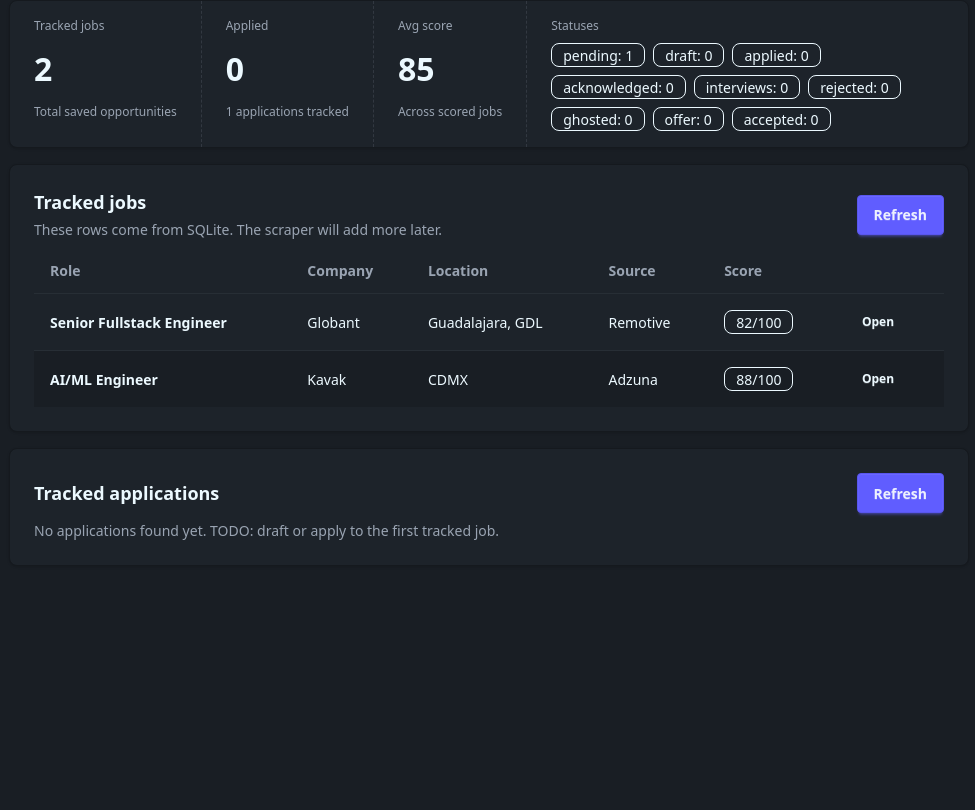
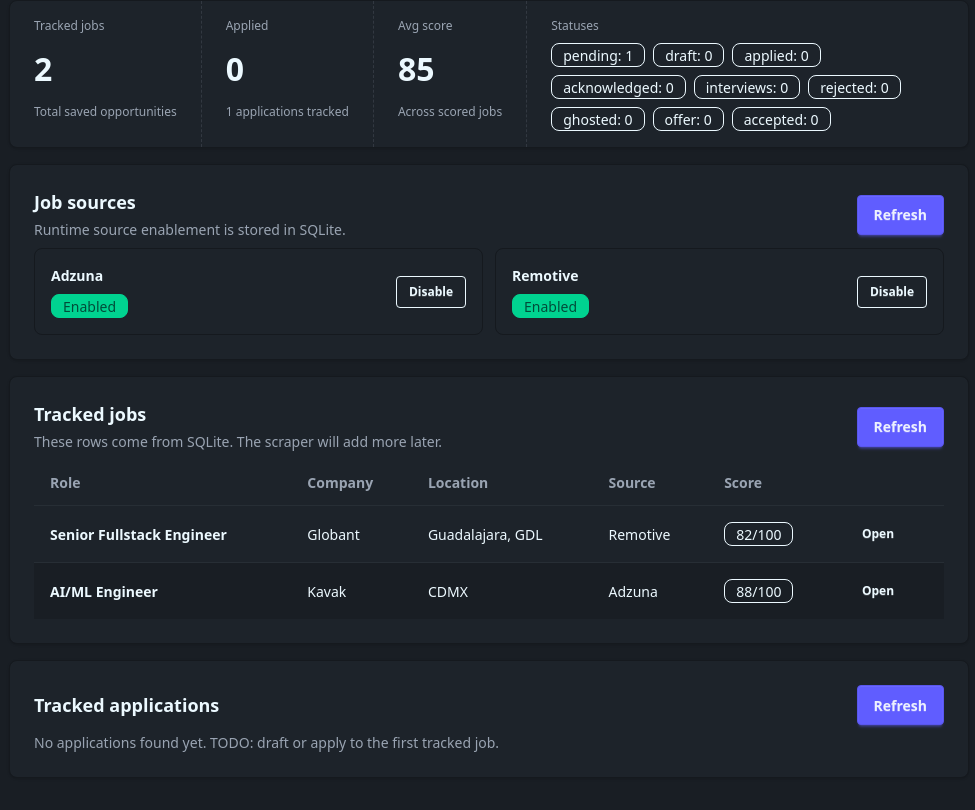
Before and after one commit to the-evillevi/hunter-agent, a FastAPI app: page / in a window 1280 px wide. Shown: the part 120-930 px from the top of the page, without its empty margins (151-1126 px from the left). Before the commit the page ends 660 px from the top, so only its background shows below. Run offline with FastAPI, Linux system fonts and the light colour scheme; style sheets or scripts are compiled from the project's sources.

Commit message:
feat(gpt5.5): add source enablement persistence
Stores source enablement in SQLite as the runtime source of truth, seeds enabled Adzuna and Remotive sources, adds a minimal source lookup/toggle service, and exposes an HTMX source toggle panel on the home dashboard. Updates schema replay and source route tests for the new enabled flag.

```diff
--- a/app/main.py
+++ b/app/main.py
@@ -1,7 +1,7 @@
 from fastapi import FastAPI
 from fastapi.staticfiles import StaticFiles
 
-from app.routes import applications, health, jobs
+from app.routes import applications, health, jobs, sources
 
 app = FastAPI(title="hunter-agent")
 
@@ -12,3 +12,4 @@ app.mount("/static", StaticFiles(directory="app/static"), name="static")
 app.include_router(health.router)
 app.include_router(applications.router)
 app.include_router(jobs.router)
+app.include_router(sources.router)
--- a/app/models/source.py
+++ b/app/models/source.py
@@ -8,3 +8,4 @@ class Source(SQLModel, table=True):
 
     id: int | None = Field(default=None, primary_key=True)
     name: str = Field(unique=True)
+    enabled: bool = True
--- a/app/routes/jobs.py
+++ b/app/routes/jobs.py
@@ -12,6 +12,7 @@ from sqlmodel import Session
 from app.db.database import get_session
 from app.services.dashboard import get_dashboard_metrics
 from app.services.jobs import list_jobs
+from app.services.sources import list_sources
 
 
 router = APIRouter()
@@ -26,11 +27,12 @@ def home(request: Request, session: Session = Depends(get_session)) -> HTMLRespo
     after a scrape without reloading the whole browser page.
     """
     jobs = list_jobs(session)
+    sources = list_sources(session)
     dashboard_metrics = get_dashboard_metrics(session)
     return templates.TemplateResponse(
         request,
         "index.html",
-        {"dashboard_metrics": dashboard_metrics, "jobs": jobs},
+        {"dashboard_metrics": dashboard_metrics, "jobs": jobs, "sources": sources},
     )
 
 
--- a/app/templates/index.html
+++ b/app/templates/index.html
@@ -37,6 +37,33 @@
           <span class="badge badge-outline">{{ status }}: {{ count }}</span>
         {% endfor %}
       </div>
+    </div>
+  </section>
+
+  <section class="card border-base-300 bg-base-100 mt-4 border shadow-sm">
+    <div class="card-body">
+      <div
+        class="flex flex-col gap-4 sm:flex-row sm:items-center sm:justify-between"
+      >
+        <div>
+          <h2 class="card-title">Job sources</h2>
+          <p class="text-base-content/60 mt-1 text-sm">
+            Runtime source enablement is stored in SQLite.
+          </p>
+        </div>
+
+        <button
+          type="button"
+          class="btn btn-primary"
+          hx-get="/sources"
+          hx-target="#sources-panel"
+          hx-swap="innerHTML"
+        >
+          Refresh
+        </button>
+      </div>
+
+      <div id="sources-panel">{% include "sources.html" %}</div>
     </div>
   </section>
 
--- /dev/null
+++ b/app/templates/sources.html
@@ -0,0 +1,32 @@
+{% if sources %}
+  <div class="grid gap-3 sm:grid-cols-2">
+    {% for source in sources %}
+      <article class="rounded-box border-base-300 bg-base-100 border p-4">
+        <div class="flex items-center justify-between gap-3">
+          <div>
+            <h3 class="text-base-content font-semibold">{{ source.name }}</h3>
+            <span
+              class="badge mt-2 {% if source.enabled %}badge-success{% else %}badge-outline{% endif %}"
+            >
+              {% if source.enabled %}Enabled{% else %}Disabled{% endif %}
+            </span>
+          </div>
+
+          <button
+            type="button"
+            class="btn btn-sm {% if source.enabled %}btn-outline{% else %}btn-primary{% endif %}"
+            hx-post="/sources/{{ source.id }}/toggle?enabled={{ 'false' if source.enabled else 'true' }}"
+            hx-target="#sources-panel"
+            hx-swap="innerHTML"
+          >
+            {% if source.enabled %}Disable{% else %}Enable{% endif %}
+          </button>
+        </div>
+      </article>
+    {% endfor %}
+  </div>
+{% else %}
+  <p class="text-base-content/60 text-sm">
+    No job sources configured yet.
+  </p>
+{% endif %}
--- a/sql/hunter-agent.sql
+++ b/sql/hunter-agent.sql
@@ -34,7 +34,8 @@ CREATE TABLE locations (
 
 CREATE TABLE sources (
   id INTEGER PRIMARY KEY AUTOINCREMENT,
-  name TEXT NOT NULL UNIQUE
+  name TEXT NOT NULL UNIQUE,
+  enabled BOOLEAN NOT NULL DEFAULT 1 CHECK (enabled IN (0, 1))
 );
 
 CREATE TABLE keywords (
--- a/sql/seed.sql
+++ b/sql/seed.sql
@@ -17,8 +17,8 @@ INSERT INTO locations (name) VALUES ('Guadalajara, GDL');
 INSERT INTO locations (name) VALUES ('Querétaro, QRO');
 
 -- Sources
-INSERT INTO sources (name) VALUES ('Adzuna');
-INSERT INTO sources (name) VALUES ('Remotive');
+INSERT INTO sources (name, enabled) VALUES ('Adzuna', 1);
+INSERT INTO sources (name, enabled) VALUES ('Remotive', 1);
 
 -- Keywords
 INSERT INTO keywords (name) VALUES ('Python');
```
Also changed, not shown: app/routes/sources.py (added, +46 -0 lines), app/services/sources.py (added, +37 -0 lines), tests/test_applications.py (+8 -0 lines), tests/test_routes.py (+2 -0 lines), tests/test_sources.py (added, +124 -0 lines), app/db/hunter-agent.db.
